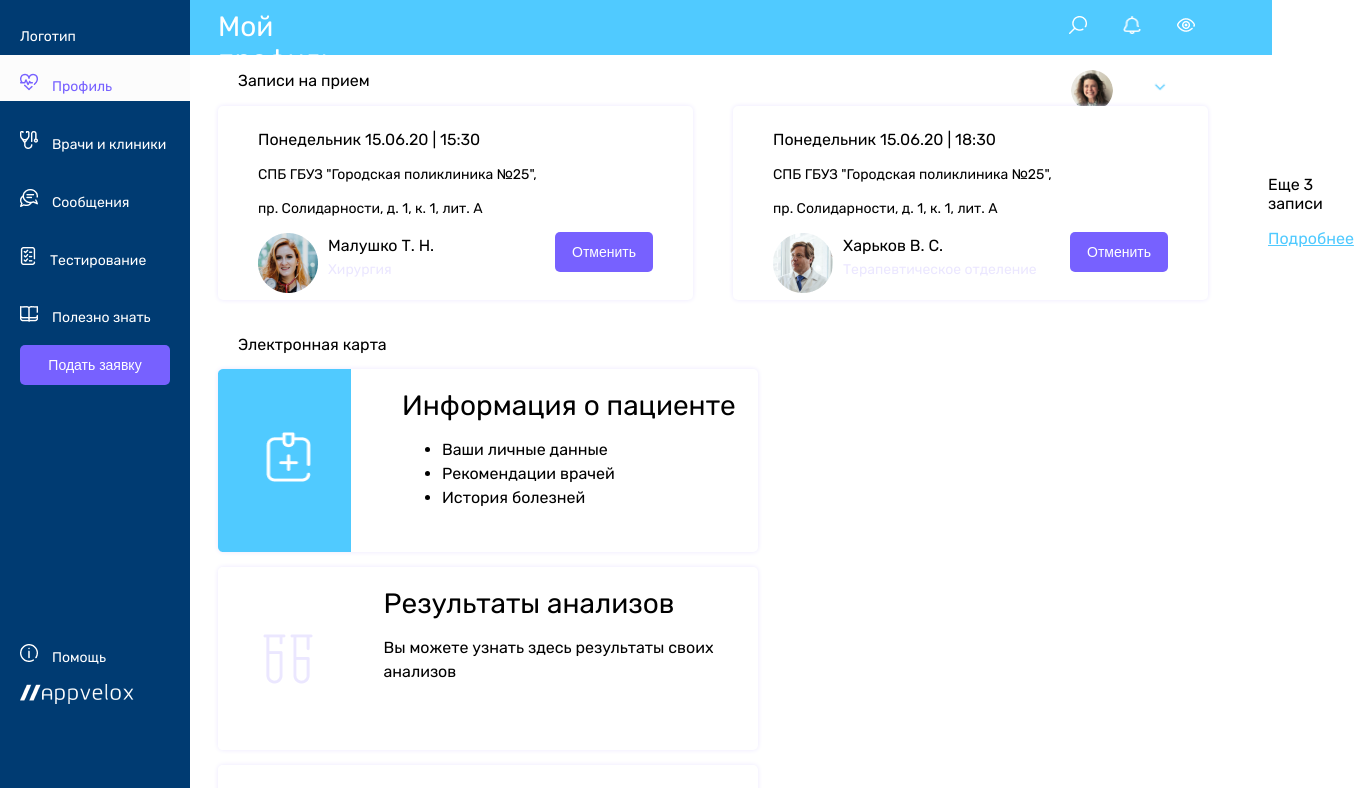
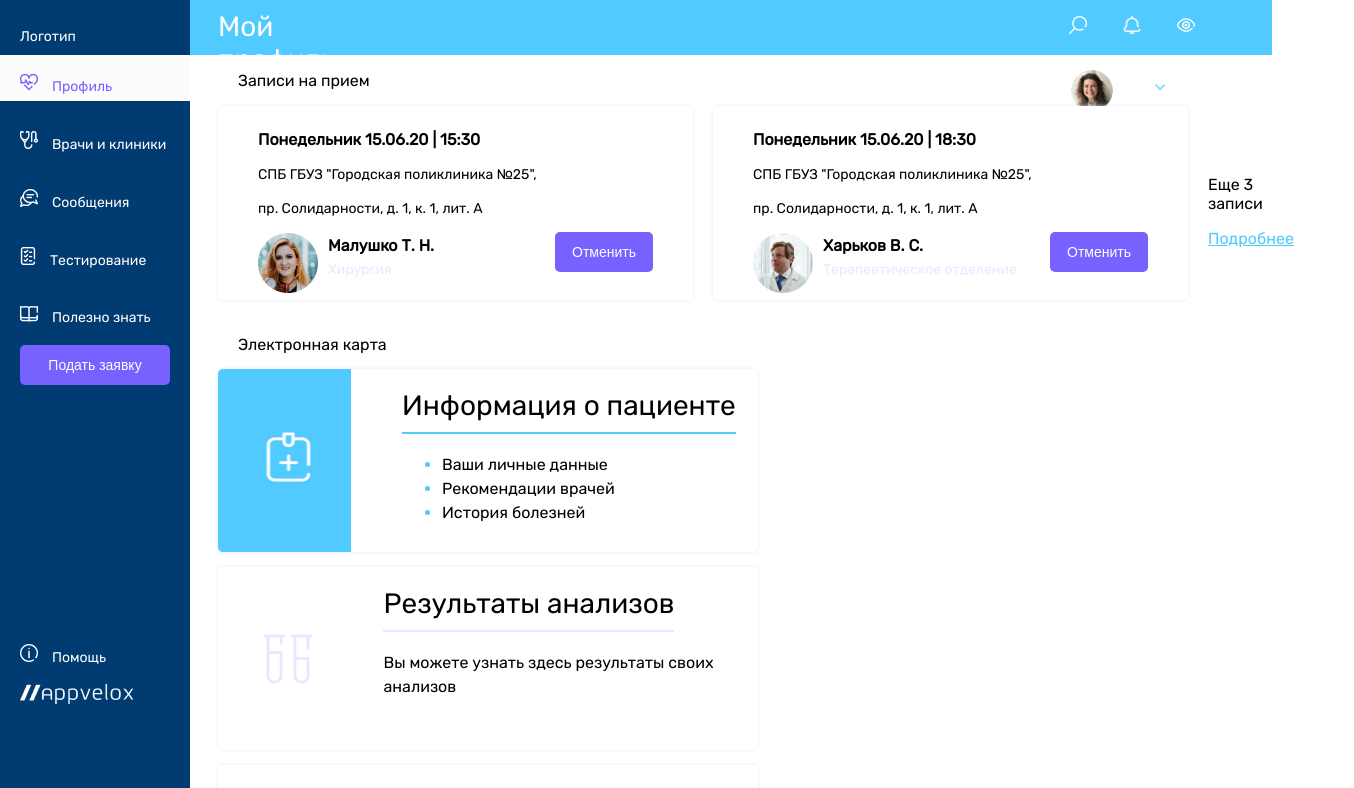
Before and after one commit to Callliope/appvelox-app, a Next.js app: page / in a window 1280 px wide. Shown: the top 788 px of the page, 1354 px wide, since content can reach past the window. Built offline with nearby package versions, Linux system fonts and the light colour scheme.

Commit message:
final fixes

```diff
--- a/components/Electrcard.jsx
+++ b/components/Electrcard.jsx
@@ -1,7 +1,7 @@
 export default function Electrcard() {
   return (
     <div>
-      <a class="titlecardblock">Электронная карта</a>
+      <a className="titlecardblock">Электронная карта</a>
       <div className="cardblock">
         <div className="childBlock">
           <div className="imgcontainer">
@@ -9,11 +9,17 @@ export default function Electrcard() {
             <img id="miniicon1" src={"/patientinfo.png"}></img>
           </div>
           <div className="textasideimg">
-            <a className="textasidetop ">Информация о пациенте</a>
+            <a className="textasidetop blueborder">Информация о пациенте</a>
             <ul>
-              <li>Ваши личные данные</li>
-              <li>Рекомендации врачей</li>
-              <li>История болезней</li>
+              <li>
+                <span>Ваши личные данные</span>
+              </li>
+              <li>
+                <span>Рекомендации врачей</span>
+              </li>
+              <li>
+                <span>История болезней</span>
+              </li>
             </ul>
           </div>
         </div>
@@ -23,7 +29,7 @@ export default function Electrcard() {
             <img id="miniicon2" src={"/results.png"}></img>
           </div>
           <div className="textasideimg">
-            <a className="textasidetop">Результаты анализов</a>
+            <a className="textasidetop greyborder">Результаты анализов</a>
             <p>Вы можете узнать здесь результаты своих анализов</p>
           </div>
         </div>
@@ -33,7 +39,7 @@ export default function Electrcard() {
             <img id="miniicon3" src={"/addinfo.png"}></img>
           </div>
           <div className="textasideimg">
-            <a className="textasidetop">Добавить информацию</a>
+            <a className="textasidetop greyborder">Добавить информацию</a>
             <p>Добавляйте в свою электронную медицинскую карту новые данные</p>
           </div>
         </div>
@@ -43,7 +49,7 @@ export default function Electrcard() {
             <img id="miniicon4" src={"/patienthistory.png"}></img>
           </div>
           <div className="textasideimg">
-            <a className="textasidetop">История приемов</a>
+            <a className="textasidetop greyborder">История приемов</a>
             <p>
               Вся информация о полученных услугах за все время хранится здесь
             </p>
--- a/components/Navbar.jsx
+++ b/components/Navbar.jsx
@@ -1,9 +1,9 @@
 export default function navbar() {
   return (
     <div>
-      <nav class="navbar navbar-expand-lg navbarstyle ">
-        <div class="container-fluid">
-          <a class="navbar-brand textcolor topText" href="#">
+      <nav className="navbar navbar-expand-lg navbarstyle ">
+        <div className="container-fluid">
+          <a className="navbar-brand textcolor topText" href="#">
             Мой профиль
           </a>
 
@@ -13,7 +13,7 @@ export default function navbar() {
                 <img
                   src={"/search.png"}
                   alt="search icon"
-                  class="d-inline-block  iconStyle"
+                  className="d-inline-block  iconStyle"
                 ></img>
               </a>
             </li>
@@ -22,7 +22,7 @@ export default function navbar() {
                 <img
                   src={"/bell.png"}
                   alt="bell icon"
-                  class="d-inline-block  iconStyle"
+                  className="d-inline-block  iconStyle"
                 ></img>
               </a>
             </li>
@@ -32,7 +32,7 @@ export default function navbar() {
                 <img
                   src={"/eye 1.png"}
                   alt="eye icon"
-                  class="d-inline-block  iconStyle"
+                  className="d-inline-block  iconStyle"
                 ></img>
               </a>
             </li>
@@ -41,7 +41,7 @@ export default function navbar() {
                 <img
                   src={"/profilepic.png"}
                   alt="Profile picture"
-                  class="d-inline-block  profileStyle"
+                  className="d-inline-block  profileStyle"
                 ></img>
               </a>
             </li>
@@ -50,7 +50,7 @@ export default function navbar() {
                 <img
                   src={"/open.png"}
                   alt="open icon"
-                  class="d-inline-block  iconStyle"
+                  className="d-inline-block  iconStyle"
                 ></img>
               </a>
             </li>
--- a/components/Sidebar.jsx
+++ b/components/Sidebar.jsx
@@ -1,76 +1,76 @@
 export default function sidebar() {
   return (
     <div>
-      <div class="sidenav">
+      <div className="sidenav">
         <div id="topblock">
           <a href="#">Логотип</a>
         </div>
 
-        <div class="sidebarBlock" id="chosensection">
+        <div className="sidebarBlock" id="chosensection">
           <a href="#" id="chosentext">
             <img
               src={"/heart (2) 1.png"}
               alt="search icon"
-              class="sidebaricon "
+              className="sidebaricon "
             ></img>
             Профиль
           </a>
         </div>
 
-        <div class="sidebarBlock">
+        <div className="sidebarBlock">
           <a href="#">
             <img
               src={"/Vector.png"}
               alt="search icon"
-              class="sidebaricon  "
+              className="sidebaricon  "
             ></img>
             Врачи и клиники
           </a>
         </div>
 
-        <div class="sidebarBlock">
+        <div className="sidebarBlock">
           <a href="#">
             <img
               src={"/speak 1.png"}
               alt="search icon"
-              class=" sidebaricon"
+              className=" sidebaricon"
             ></img>
             Сообщения
           </a>
         </div>
 
-        <div class="sidebarBlock">
+        <div className="sidebarBlock">
           <a href="#">
             <img
               src={"/Group.png"}
               alt="search icon"
-              class=" sidebaricon"
+              className=" sidebaricon"
             ></img>
             Тестирование
           </a>
         </div>
 
-        <div class="sidebarBlock">
+        <div className="sidebarBlock">
           <a href="#">
             <img
               src={"/polesno.png"}
               alt="search icon"
-              class=" sidebaricon"
+              className=" sidebaricon"
             ></img>
             Полезно знать
           </a>
         </div>
 
         <div>
-          <button class="buttonStyle">Подать заявку</button>
+          <button className="buttonStyle">Подать заявку</button>
         </div>
-        <div class="bottomElement">
+        <div className="bottomElement">
           <div>
             <a href="#">
               <img
                 src={"/help.png"}
                 alt="search icon"
-                class="sidebaricon"
+                className="sidebaricon"
               ></img>
               Помощь
             </a>
--- a/styles/globals.css
+++ b/styles/globals.css
@@ -217,6 +217,24 @@ text-decoration: none;
 
 
 }
+.blueborder{
+  border-bottom:2px solid #50CAFF;
+  padding-bottom: 10px;
+}
+.greyborder{
+  border-bottom:2px solid #EBE7FF;
+  padding-bottom: 10px;
+}
+li {
+  color: #50CAFF;
+  ; /* Цвет маркеров */
+ }
+ li span {
+  color: #000000; /* Цвет текста */
+ }
+ ul{
+  padding-top: 15px;
+ }
 #miniicon1{
   height: 50px;
 width: 45px;
@@ -225,6 +243,9 @@ border-radius: 0px;
 
 transform: translate(-85px,-70px);
 
+}
+.cardblock p{
+  padding-top: 15px;
 }
 #miniicon2{
   height: 50px;
@@ -316,7 +337,7 @@ color: white;
 }
 .bigblogtext{
   font-style: normal;
-font-weight: 500;
+font-weight: bold;
 font-size: 16px;
 line-height: 19px;
 padding-top: 3px;
@@ -359,7 +380,7 @@ background: #FFFFFF;
 box-shadow: 0px 0px 5px #EBE7FF;
 border-radius: 5px;
 padding: 5px 20px 20px 20px;
-margin-right: 40px;
+margin-right: 20px;
 }
 
 .containerconnect button{
@@ -383,7 +404,7 @@ margin-top: -60px;}
 }
 #elseblock{
   align-self: center;
-  padding-left: 20px;
+
 }
 #elseblock a{
   color: #50CAFF;
@@ -407,7 +428,7 @@ margin-top: -60px;}
 
 .slider__wrapper{
   display: flex;
-  height: 60%;
+  height: 67%;
   overflow: hidden;
   overflow-y: auto;
 
@@ -425,7 +446,8 @@ margin-top: -60px;}
   align-self: top;
 }
 .pageback{
- margin-bottom: 15px;
+ margin-top: 20px;
+ margin-bottom: 20px;
 }
 .sdp {
   background-color:#EBE7FF !important ;
@@ -441,7 +463,7 @@ border-radius: 0px !important;
 
 }
 .sdp {
-  margin-top: 20px;
+  margin-top: 55px;
   --theme-color: #7761FF !important;
   --disabled-color:  rgba(0, 0, 0, 0.25) !important;
 
```
Also changed, not shown: components/Page2list.jsx (+6 -3 lines).
